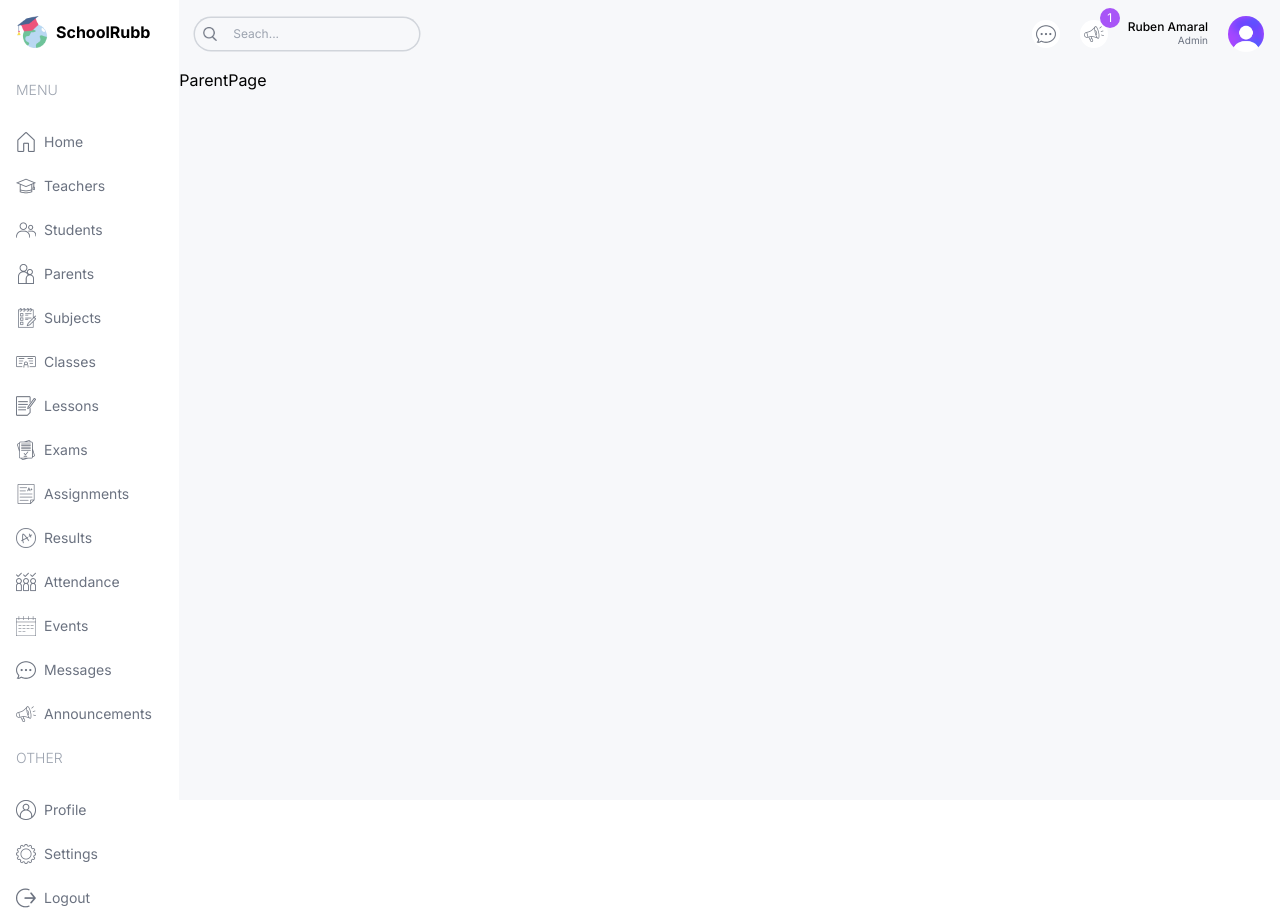
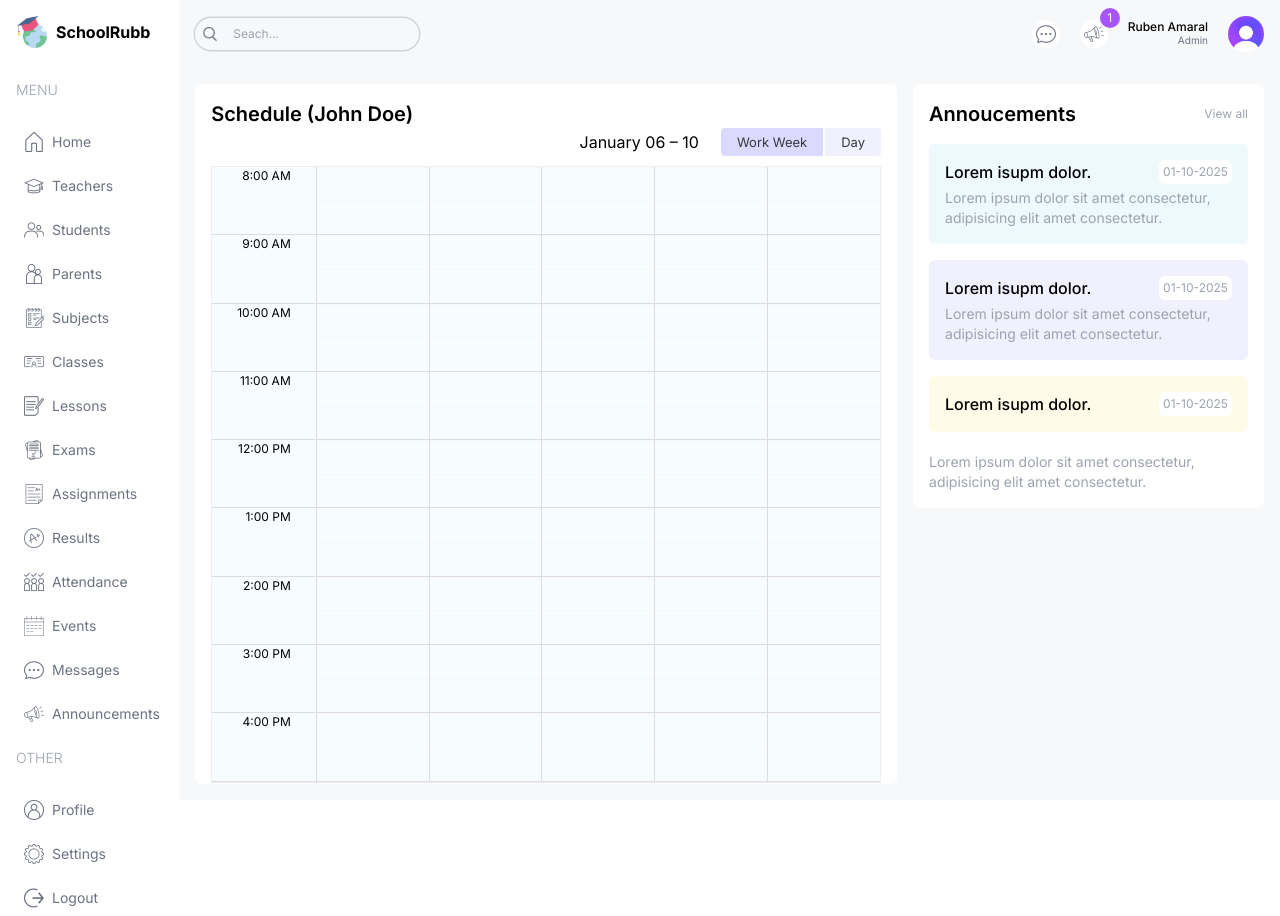
Before and after one commit to rubatista/dahsboard-next, a Next.js app: page /parent in a window 1280 px wide. Built offline with nearby package versions, Linux system fonts and the light colour scheme.

Commit message:
feat: create new compoenet BigCalendar and style him, and add page for student, aprent and teacher

```diff
--- a/package.json
+++ b/package.json
@@ -9,8 +9,11 @@
     "lint": "next lint"
   },
   "dependencies": {
+    "@types/react-big-calendar": "^1.16.1",
+    "moment": "^2.30.1",
     "next": "15.1.3",
     "react": "^18.3.1",
+    "react-big-calendar": "^1.17.1",
     "react-calendar": "^5.1.0",
     "react-dom": "^18.3.1",
     "recharts": "^2.5.0"
--- a/src/app/(dashboard)/layout.tsx
+++ b/src/app/(dashboard)/layout.tsx
@@ -19,7 +19,7 @@
           <Menu/>
         </div>
         { /* RIGHT */ }
-        <div className="w-[86%] md:w-[92%] lg:w-[84%] xl:w-[86%] bg-[#F7F8FA] overflow-scroll">
+        <div className="w-[86%] md:w-[92%] lg:w-[84%] xl:w-[86%] bg-[#F7F8FA] overflow-scroll flex flex-col">
           <Navbar />
           { children }
         </div>
--- a/src/app/(dashboard)/parent/page.tsx
+++ b/src/app/(dashboard)/parent/page.tsx
@@ -1,6 +1,21 @@
+import Announcements from "@/components/Announcements"
+import BigCalendar from "@/components/BigCalendar"
+
 const ParentPage = () => {
   return (
-    <div className=''>ParentPage</div>
+    <div className='flex-1 p-4 flex flex-col xl:flex-row gap-4'>
+      {/*Left*/}
+      <div className="w-full xl:w-2/3">
+        <div className="h-full bg-white p-4 rounded-md">
+          <h1 className="text-xl font-semibold">Schedule (John Doe)</h1>
+          <BigCalendar />
+        </div>
+      </div>
+      {/*Right*/}
+      <div className="w-full xl:w-1/3 flex flex-col gap-8">
+        <Announcements />
+      </div>
+    </div>
   )
 }
 
--- a/src/app/(dashboard)/student/page.tsx
+++ b/src/app/(dashboard)/student/page.tsx
@@ -1,6 +1,23 @@
+import EventCalendar from "@/components/EventCalendar"
+import Announcements from "@/components/Announcements"
+import BigCalendar from "@/components/BigCalendar"
+
 const StudentPage = () => {
   return (
-    <div className=''>StudentPage</div>
+    <div className='p-4 flex flex-col xl:flex-row gap-4'>
+      {/*Left*/}
+      <div className="w-full xl:w-2/3">
+        <div className="h-full bg-white p-4 rounded-md">
+          <h1 className="text-xl font-semibold">Schedule (4A)</h1>
+          <BigCalendar />
+        </div>
+      </div>
+      {/*Right*/}
+      <div className="w-full xl:w-1/3 flex flex-col gap-8">
+        <EventCalendar />
+        <Announcements />
+      </div>
+    </div>
   )
 }
 
--- a/src/app/(dashboard)/teacher/page.tsx
+++ b/src/app/(dashboard)/teacher/page.tsx
@@ -1,6 +1,21 @@
+import Announcements from "@/components/Announcements"
+import BigCalendar from "@/components/BigCalendar"
+
 const TeacherPage = () => {
   return (
-    <div className=''>TeacherPage</div>
+    <div className='flex-1 p-4 flex flex-col xl:flex-row gap-4'>
+      {/*Left*/}
+      <div className="w-full xl:w-2/3">
+        <div className="h-full bg-white p-4 rounded-md">
+          <h1 className="text-xl font-semibold">Schedule</h1>
+          <BigCalendar />
+        </div>
+      </div>
+      {/*Right*/}
+      <div className="w-full xl:w-1/3 flex flex-col gap-8">
+        <Announcements />
+      </div>
+    </div>
   )
 }
 
--- a/src/app/globals.css
+++ b/src/app/globals.css
@@ -17,3 +17,101 @@
     background-color: #C3EBFA !important;
     color: black !important;
 }
+
+/* Big Calendar */
+.rbc-btn-group:first-child{
+    display: none !important;
+}
+
+.rbc-toolbar-label{
+    text-align: right !important;
+    padding: 0px 20px !important;
+}
+
+.rbc-btn-group:last-child{
+    font-size: 13px !important;
+}
+
+.rbc-btn-group:last-child button{
+    border: none !important;
+    background-color:  #f1f0ff !important;
+    margin-left: 2px !important;
+}
+
+.rbc-toolbar button.rbc-active{
+    background-color: #dbdafe !important;
+    box-shadow: none !important;
+}
+
+.rbc-time-view{
+    border-color: #eee !important;
+}
+
+.rbc-time-header{
+    display: none !important;
+}
+
+.rbc-time-content{
+    border: none !important;
+}
+
+.rbc-time-gutter.rbc-time-column{
+    font-size: 12px !important;
+}
+
+.rbc-time-gutter.rbc-time-column .rbc-timeslot-group{
+    padding: 0px 20px !important;
+}
+
+.rbc-timeslot-group{
+    background-color: #f7fdff !important;
+}
+
+.rbc-day-slot{
+    font-size: 14px !important;
+}
+
+.rbc-event{
+    border: none !important;
+    color: black !important;
+    padding: 10px !important;
+    margin: 10px !important;
+    width: 99% !important;
+}
+
+.rbc-event:nth-child(1){
+    background-color: #e2f8ff !important;
+}
+
+.rbc-event:nth-child(2){
+    background-color: #fefce8 !important;
+}
+
+.rbc-event:nth-child(3){
+    background-color: #f2f1ff !important;
+}
+
+.rbc-event:nth-child(4){
+    background-color: #fdf2fb !important;
+}
+
+.rbc-event:nth-child(5){
+    background-color: #e2f8ff !important;
+}
+
+.rbc-event:nth-child(6){
+    background-color: #fefce8 !important;
+}
+
+.rbc-event:nth-child(7){
+    background-color: #f2f1ff !important;
+}
+
+.rbc-event:nth-child(8){
+    background-color: #fdf2fb !important;
+}
+
+.rbc-event-label{
+    color: gray !important;
+    margin-bottom: 5px !important;
+}
--- /dev/null
+++ b/src/components/BigCalendar.tsx
@@ -0,0 +1,34 @@
+"use client"
+
+import { Calendar, momentLocalizer, View, Views } from 'react-big-calendar'
+import moment from 'moment'
+import { calendarEvents } from '@/lib/data';
+import "react-big-calendar/lib/css/react-big-calendar.css"
+import { useState } from 'react';
+
+const localizer = momentLocalizer(moment)
+
+const BigCalendar = () => {
+    const [view, setView] = useState<View>(Views.WORK_WEEK);
+
+    const handleOneChangeView = (selectedView:View) =>{
+        setView(selectedView);
+    };
+
+    return (
+        <Calendar
+        localizer={localizer}
+        events={calendarEvents}
+        startAccessor="start"
+        endAccessor="end"
+        views={["work_week", "day"]}
+        view={view}
+        style={{ height: "98%" }}
+        onView={handleOneChangeView}
+        min={new Date(2025, 1, 0, 8,0,0)}
+        max={new Date(2025, 1, 0, 17,0,0)}
+        />
+    );
+}
+
+export default BigCalendar;
--- a/src/components/Menu.tsx
+++ b/src/components/Menu.tsx
@@ -1,5 +1,6 @@
 import Link from "next/link";
 import Image from "next/image";
+import { role } from "@/lib/data";
 
 const menuItems = [
   {
@@ -122,12 +123,16 @@
       {menuItems.map(i => (
         <div className="flex flex-col gap-2" key={i.title}>
           <span className="hidden lg:block text-gray-400 font-light my-4">{i.title}</span>
-          {i.items.map(item => (
-            <Link href={item.href} key={item.label} className="flex items-center justify-center lg:justify-start gap-2 text-gray-500 py-2">
-              <Image src={item.icon} alt="" width={20} height={20} />
-              <span className="hidden lg:block">{item.label}</span>
-            </Link>
-          ))}
+          {i.items.map(item => {
+            if(item.visible.includes(role)){
+              return (
+                <Link href={item.href} key={item.label} className="flex items-center justify-center lg:justify-start gap-2 text-gray-500 py-2 md:px-2 rounded-md hover:bg-rubbSkyLight ">
+                  <Image src={item.icon} alt="" width={20} height={20} />
+                  <span className="hidden lg:block">{item.label}</span>
+                </Link>
+              )
+            }
+          })}
         </div>
       ))}
     </div>
--- a/src/lib/data.ts
+++ b/src/lib/data.ts
@@ -921,143 +921,143 @@
   {
     title: "Math",
     allDay: false,
-    start: new Date(2024, 7, 12, 8, 0),
-    end: new Date(2024, 7, 12, 8, 45),
+    start: new Date(2025, 1, 19, 8, 0),
+    end: new Date(2025, 1, 19, 8, 45),
   },
   {
     title: "English",
     allDay: false,
-    start: new Date(2024, 7, 12, 9, 0),
-    end: new Date(2024, 7, 12, 9, 45),
+    start: new Date(2025, 1, 19, 9, 0),
+    end: new Date(2025, 1, 19, 9, 45),
   },
   {
     title: "Biology",
     allDay: false,
-    start: new Date(2024, 7, 12, 10, 0),
-    end: new Date(2024, 7, 12, 10, 45),
+    start: new Date(2025, 1, 19, 10, 0),
+    end: new Date(2025, 1, 19, 10, 45),
   },
   {
     title: "Physics",
     allDay: false,
-    start: new Date(2024, 7, 12, 11, 0),
-    end: new Date(2024, 7, 12, 11, 45),
+    start: new Date(2025, 1, 19, 11, 0),
+    end: new Date(2025, 1, 19, 11, 45),
   },
   {
     title: "Chemistry",
     allDay: false,
-    start: new Date(2024, 7, 12, 13, 0),
-    end: new Date(2024, 7, 12, 13, 45),
+    start: new Date(2025, 1, 19, 13, 0),
+    end: new Date(2025, 1, 19, 13, 45),
   },
   {
     title: "History",
     allDay: false,
-    start: new Date(2024, 7, 12, 14, 0),
-    end: new Date(2024, 7, 12, 14, 45),
+    start: new Date(2025, 1, 19, 14, 0),
+    end: new Date(2025, 1, 19, 14, 45),
   },
   {
     title: "English",
     allDay: false,
-    start: new Date(2024, 7, 13, 9, 0),
-    end: new Date(2024, 7, 13, 9, 45),
+    start: new Date(2025, 1, 20, 9, 0),
+    end: new Date(2025, 1, 20, 9, 45),
   },
   {
     title: "Biology",
     allDay: false,
-    start: new Date(2024, 7, 13, 10, 0),
-    end: new Date(2024, 7, 13, 10, 45),
+    start: new Date(2025, 1, 20, 10, 0),
+    end: new Date(2025, 1, 20, 10, 45),
   },
   {
     title: "Physics",
     allDay: false,
-    start: new Date(2024, 7, 13, 11, 0),
-    end: new Date(2024, 7, 13, 11, 45),
+    start: new Date(2025, 1, 20, 11, 0),
+    end: new Date(2025, 1, 20, 11, 45),
   },
 
   {
     title: "History",
     allDay: false,
-    start: new Date(2024, 7, 13, 14, 0),
-    end: new Date(2024, 7, 13, 14, 45),
+    start: new Date(2025, 1, 20, 14, 0),
+    end: new Date(2025, 1, 20, 14, 45),
   },
   {
     title: "Math",
     allDay: false,
-    start: new Date(2024, 7, 14, 8, 0),
-    end: new Date(2024, 7, 14, 8, 45),
+    start: new Date(2025, 1, 21, 8, 0),
+    end: new Date(2025, 1, 21, 8, 45),
   },
   {
     title: "Biology",
     allDay: false,
-    start: new Date(2024, 7, 14, 10, 0),
-    end: new Date(2024, 7, 14, 10, 45),
+    start: new Date(2025, 1, 21, 10, 0),
+    end: new Date(2025, 1, 21, 10, 45),
   },
 
   {
     title: "Chemistry",
     allDay: false,
-    start: new Date(2024, 7, 14, 13, 0),
-    end: new Date(2024, 7, 14, 13, 45),
+    start: new Date(2025, 1, 21, 13, 0),
+    end: new Date(2025, 1, 21, 13, 45),
   },
   {
     title: "History",
     allDay: false,
-    start: new Date(2024, 7, 14, 14, 0),
-    end: new Date(2024, 7, 13, 14, 45),
+    start: new Date(2025, 1, 21, 14, 0),
+    end: new Date(2025, 1, 20, 14, 45),
   },
   {
     title: "English",
     allDay: false,
-    start: new Date(2024, 7, 15, 9, 0),
-    end: new Date(2024, 7, 15, 9, 45),
+    start: new Date(2025, 1, 24, 9, 0),
+    end: new Date(2025, 1, 24, 9, 45),
   },
   {
     title: "Biology",
     allDay: false,
-    start: new Date(2024, 7, 15, 10, 0),
-    end: new Date(2024, 7, 15, 10, 45),
+    start: new Date(2025, 1, 24, 10, 0),
+    end: new Date(2025, 1, 24, 10, 45),
   },
   {
     title: "Physics",
     allDay: false,
-    start: new Date(2024, 7, 15, 11, 0),
-    end: new Date(2024, 7, 15, 11, 45),
+    start: new Date(2025, 1, 24, 11, 0),
+    end: new Date(2025, 1, 24, 11, 45),
   },
 
   {
     title: "History",
     allDay: false,
-    start: new Date(2024, 7, 15, 14, 0),
-    end: new Date(2024, 7, 15, 14, 45),
+    start: new Date(2025, 1, 24, 14, 0),
+    end: new Date(2025, 1, 24, 14, 45),
   },
   {
     title: "Math",
     allDay: false,
-    start: new Date(2024, 7, 16, 8, 0),
-    end: new Date(2024, 7, 16, 8, 45),
+    start: new Date(2025, 1, 25, 8, 0),
+    end: new Date(2025, 1, 25, 8, 45),
   },
   {
     title: "English",
     allDay: false,
-    start: new Date(2024, 7, 16, 9, 0),
-    end: new Date(2024, 7, 16, 9, 45),
+    start: new Date(2025, 1, 25, 9, 0),
+    end: new Date(2025, 1, 25, 9, 45),
   },
 
   {
     title: "Physics",
     allDay: false,
-    start: new Date(2024, 7, 16, 11, 0),
-    end: new Date(2024, 7, 16, 11, 45),
+    start: new Date(2025, 1, 25, 11, 0),
+    end: new Date(2025, 1, 25, 11, 45),
   },
   {
     title: "Chemistry",
     allDay: false,
-    start: new Date(2024, 7, 16, 13, 0),
-    end: new Date(2024, 7, 16, 13, 45),
+    start: new Date(2025, 1, 25, 13, 0),
+    end: new Date(2025, 1, 25, 13, 45),
   },
   {
     title: "History",
     allDay: false,
-    start: new Date(2024, 7, 16, 14, 0),
-    end: new Date(2024, 7, 16, 14, 45),
+    start: new Date(2025, 1, 25, 14, 0),
+    end: new Date(2025, 1, 25, 14, 45),
   },
 ];
```
Also changed, not shown: 1 other file (tests, documents, lock files or other folders).
